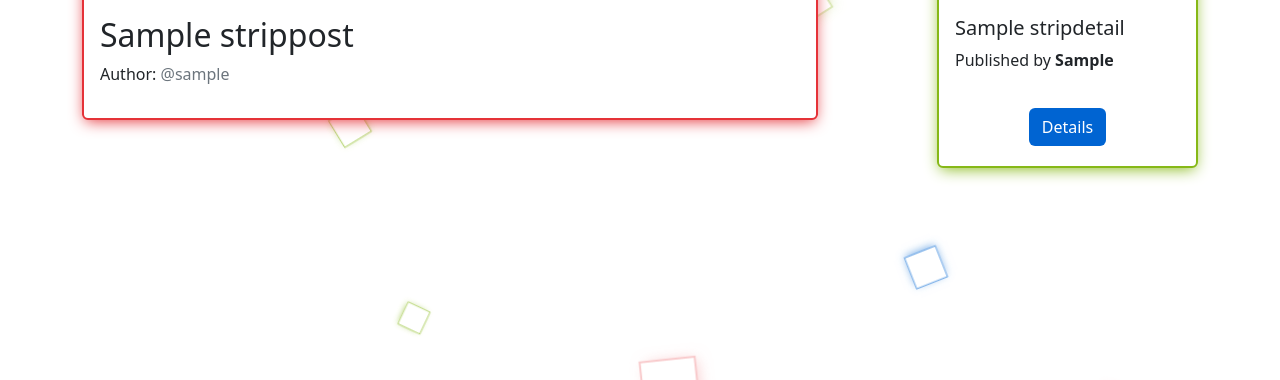
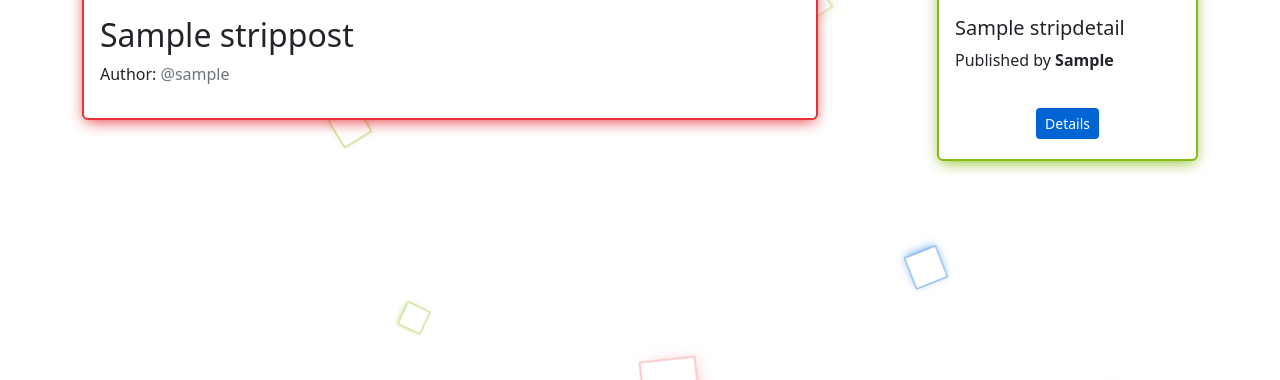
Before and after one commit to radule90/CI_PP__4, a Django app: a page that uses blogpost/templates/blogpost/strippost_detail.html in a window 1280 px wide. Shown: the part 140-520 px from the top of the page. Run offline with Django 3.2, Linux system fonts and the light colour scheme; tables that the repository leaves empty hold one stand-in row (values such as "Sample post"); parts of the project's set-up code (start-up, migrations or seed data) failed here and were passed over.

Commit message:
Change style for blog post

```diff
--- a/blogpost/templates/blogpost/strippost_detail.html
+++ b/blogpost/templates/blogpost/strippost_detail.html
@@ -67,11 +67,11 @@
                     </li>
                 </ul>
                 <div class="card-body text-center">
-                    <button class="btn btn-blue m-1" type="button" data-bs-toggle="collapse" data-bs-target="#collapseCard{{ post.strip.id }}" aria-expanded="false" aria-controls="collapseCard{{ post.strip.id }}">Details</button>
+                    <button class="btn btn-sm btn-blue m-1" type="button" data-bs-toggle="collapse" data-bs-target="#collapseCard{{ post.strip.id }}" aria-expanded="false" aria-controls="collapseCard{{ post.strip.id }}">Details</button>
                 <!-- Check for authentication and if user is usert that add the strip -->
                 {% if request.user.is_authenticated and request.user.id == post.strip.user.id %}
-                    <a href="{% url 'strip-update' post.strip.slug %}" class="btn btn-yellow m-1" aria-label="Link to update {{ post.strip.title }}">Update</a>
-                    <a href="{% url 'strip-delete' post.strip.slug %}" class="btn btn-red m-1" aria-label="Link to delete {{ post.strip.title }}">Delete</a>
+                    <a href="{% url 'strip-update' post.strip.slug %}" class="btn btn-sm btn-yellow m-1" aria-label="Link to update {{ post.strip.title }}">Update</a>
+                    <a href="{% url 'strip-delete' post.strip.slug %}" class="btn btn-sm btn-red m-1" aria-label="Link to delete {{ post.strip.title }}">Delete</a>
                 {% endif %}
                 </div>
             </div>
--- a/blogpost/templates/blogpost/strippost_list.html
+++ b/blogpost/templates/blogpost/strippost_list.html
@@ -21,7 +21,7 @@
                 <!-- Loop through the list of Posts -->
                 {% for post in page_obj %}
                         <!-- Blog Post Presentation Card -->
-                        <div class="col-md-5">
+                        <div class="col-lg-5 col-md-10 col-sm-12">
                             <div class="card h-100">
                                 <img src="{{ post.featured_image.url }}" class="card-img-top img-preview" alt="{{ post.strip.title }} image">
                                 <div class="card-body">
```
